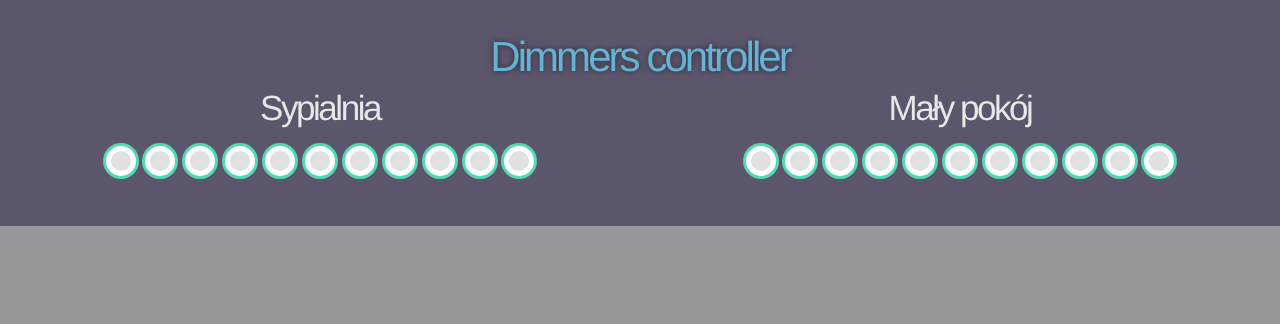
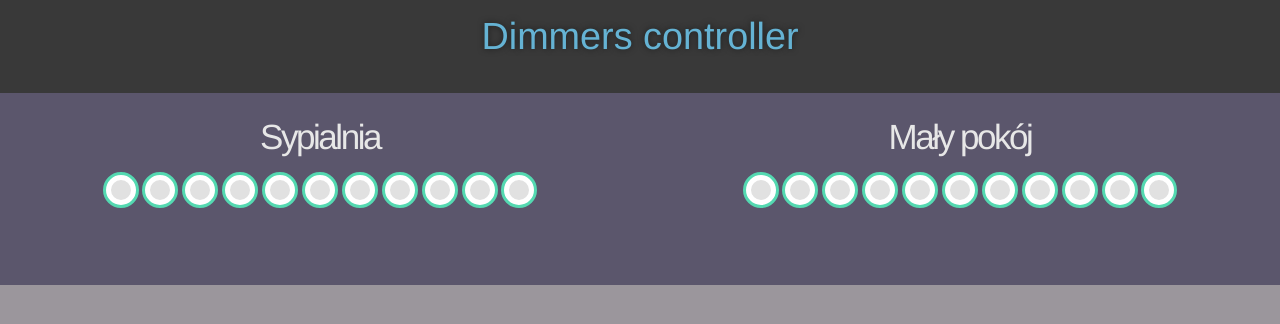
Before and after one commit to Mirdalan/light_dimmer, a Flask app: page / in a window 1280 px wide. Shown: the top 324 px of the page. Run offline with Flask 2, Linux system fonts and the light colour scheme; some libraries are stand-ins or nearby versions.

Commit message:
some GUI template adjustments

```diff
--- a/dimmer_control/templates/main.html
+++ b/dimmer_control/templates/main.html
@@ -23,11 +23,13 @@
 	<![endif]-->
 </head>
 <body style="background-color: #9b969c">
-<div class="container limit center"  style="background-color: #5b566c">
-	<h1 class="center herotype blue text-shadow">Dimmers controller</h1>
+<div class="container limit center"  style="padding-top: 0px; background-color: #5b566c">
+	<table class="tbl alternate center narrow dark push-30"><tbody><tr><td>
+        <h1 class="center blue text-shadow">Dimmers controller</h1>
+    </td></tr></tbody></table>
 	<div class="row">
     {% for room in rooms %}
-    <div class="col of-{{ columns }}">
+    <div class="col of-{{ columns }} push-30">
 		<h2 class="herotype center silver">{{ room }}</h2>
         {% for level in levels %}
             <a href="/{{ room }}/set_level/{{ level }}" class="btn-touch-round green" aria-label="navigation">
```
